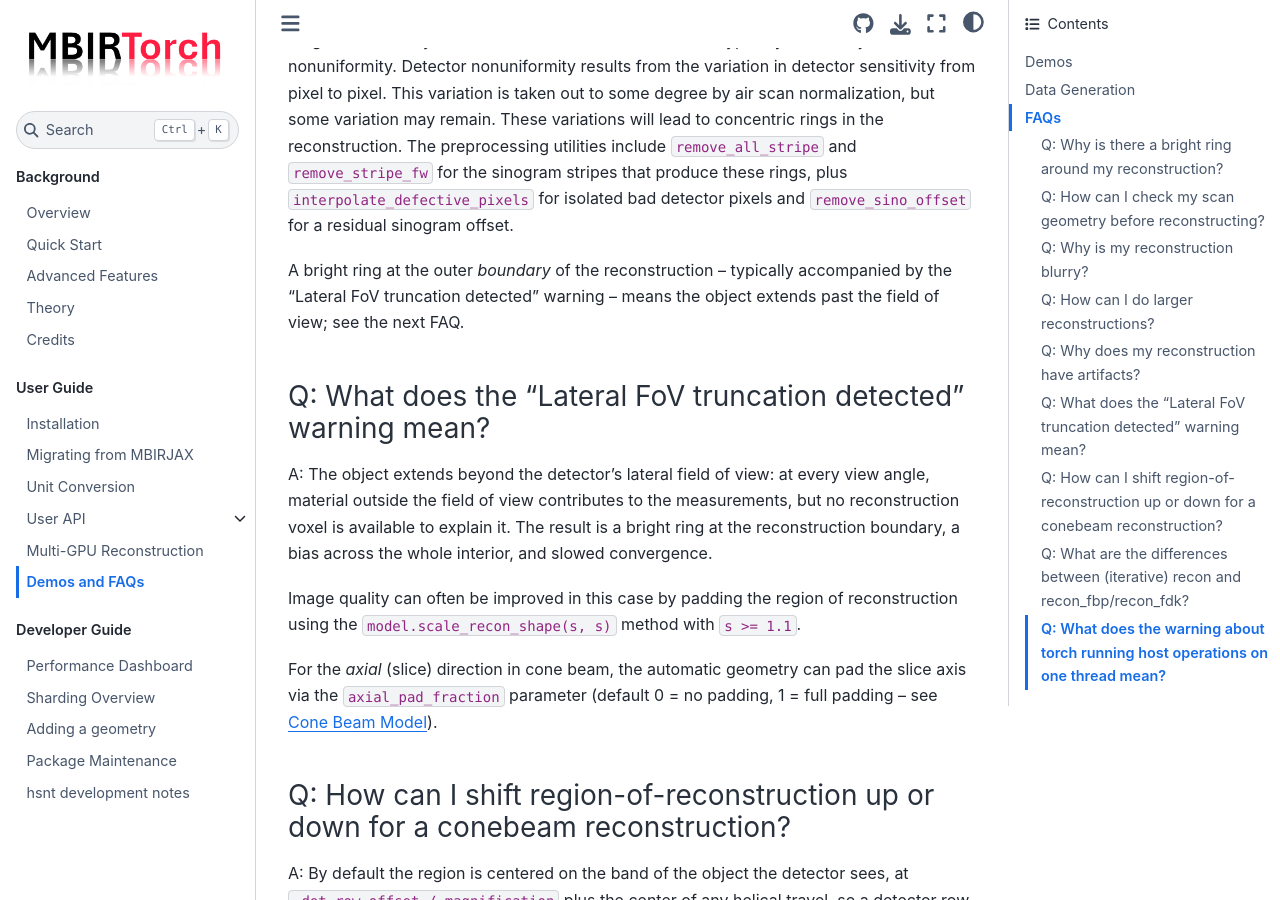
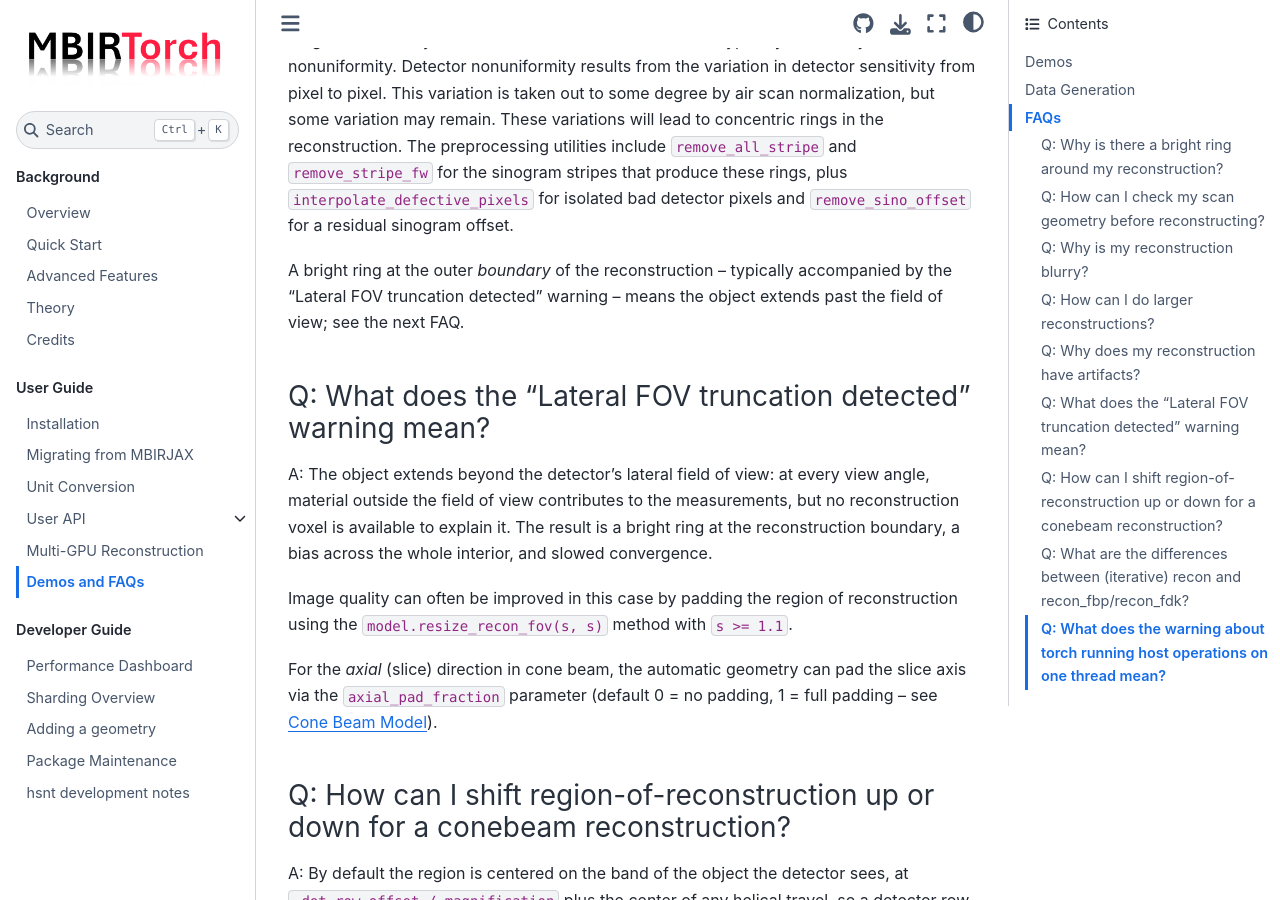
Before and after one commit to cabouman/mbirtorch, a Sphinx documentation site: the page built from docs/source/demos_and_faqs.rst, in a window 1280 px wide and 900 px high, scrolled down 5060 px. Built offline with Sphinx 7.4.7 and the Sphinx Book theme 1.1.4, drawn with Linux system fonts in a browser that asks for light colours; some of the changed text lies outside the part shown.

Commit message:
Rename scale_recon_shape to resize_recon_fov; old name deprecated
resize_recon_fov has the same arguments and behavior. scale_recon_shape
still works but raises a FutureWarning. The lateral truncation warning
and the docs use the new name and spell it FOV; the migration page lists
the rename.

Co-Authored-By: Claude Fable 5.1 <noreply@anthropic.com>

```diff
--- a/docs/source/advanced_features.rst
+++ b/docs/source/advanced_features.rst
@@ -60,7 +60,7 @@ interior.  The two directions are handled separately.
   at each end.  The value is a single fraction or a ``(top, bottom)`` pair.  The default 0 adds no
   slices, and 1 pads each end out to the farthest slice reached by any measured ray.
 - **Across the rotation axis:** MBIRTorch prints a warning when the object appears to extend past
-  the detector.  In that case, call ``ct_model.scale_recon_shape(s, s)`` with ``s`` of 1.1 or
+  the detector.  In that case, call ``ct_model.resize_recon_fov(s, s)`` with ``s`` of 1.1 or
   more before reconstructing.
 
 
--- a/docs/source/demos_and_faqs.rst
+++ b/docs/source/demos_and_faqs.rst
@@ -87,7 +87,7 @@ You can improve the reconstruction by increasing recon_shape:
 
 .. code-block:: python
 
-        ct_model.scale_recon_shape(row_scale=1.2, col_scale=1.2)
+        ct_model.resize_recon_fov(row_scale=1.2, col_scale=1.2)
 
 Note that the scale factor need only be large enough to give some padding around the region of valid projection --
 it does not need to match the size of the true object.  Larger scale factors will lead to increased time and memory.
@@ -197,10 +197,10 @@ sinogram stripes that produce these rings, plus ``interpolate_defective_pixels``
 bad detector pixels and ``remove_sino_offset`` for a residual sinogram offset.
 
 A bright ring at the outer *boundary* of the reconstruction -- typically accompanied by the
-"Lateral FoV truncation detected" warning -- means the object extends past the field of view; see the next FAQ.
+"Lateral FOV truncation detected" warning -- means the object extends past the field of view; see the next FAQ.
 
 
-Q: What does the "Lateral FoV truncation detected" warning mean?
+Q: What does the "Lateral FOV truncation detected" warning mean?
 ++++++++++++++++++++++++++++++++++++++++++++++++++++++++++++++++
 
 A: The object extends beyond the detector's lateral field of view: at every view angle, material outside
@@ -209,7 +209,7 @@ The result is a bright ring at the reconstruction boundary, a bias across the wh
 convergence.
 
 Image quality can often be improved in this case by padding the region of reconstruction using the
-``model.scale_recon_shape(s, s)`` method with ``s >= 1.1``.
+``model.resize_recon_fov(s, s)`` method with ``s >= 1.1``.
 
 For the *axial* (slice) direction in cone beam, the automatic geometry can pad the slice
 axis via the ``axial_pad_fraction`` parameter (default 0 = no padding, 1 = full padding --
--- a/docs/source/usr_api_overview.rst
+++ b/docs/source/usr_api_overview.rst
@@ -51,7 +51,7 @@ for direct (non-iterative) reconstruction in the case of many views and low-nois
 .. autosummary::
 
    TomographyModel.recon
-   TomographyModel.scale_recon_shape
+   TomographyModel.resize_recon_fov
    TomographyModel.prox_map
    TomographyModel.forward_project
    TomographyModel.back_project
--- a/docs/source/usr_migration.rst
+++ b/docs/source/usr_migration.rst
@@ -46,6 +46,10 @@ The direct reconstruction methods are renamed so that every reconstruction metho
      - ``model.recon_split_sino(sinogram)``
    * - ``preprocess.mar.recon_plastic_metal(model, sinogram, weights)``
      - ``model.recon_plastic_metal(sinogram, weights)``
+   * - ``model.scale_recon_shape(row_scale, col_scale, slice_scale)``
+     - ``model.resize_recon_fov(row_scale, col_scale, slice_scale)``
+
+``scale_recon_shape`` still works but prints a warning.
 
 
 Devices
--- a/docs/source/usr_parameters.rst
+++ b/docs/source/usr_parameters.rst
@@ -91,8 +91,8 @@ Array size of reconstruction. This is set automatically (by ``auto_set_recon_geo
 For cone beam, the automatic shape can pad each end of the slice axis using
 the cone beam-specific ``axial_pad_fraction`` parameter.
 If the object extends beyond the field of view *laterally*, MBIRTorch will issue a warning during reconstruction.
-In this case, the reconstruction can be improved by using :meth:`~mbirtorch.TomographyModel.scale_recon_shape` with
-``scale_recon_shape(s, s)`` and ``s`` typically chosen as ``s >= 1.1``.
+In this case, the reconstruction can be improved by using :meth:`~mbirtorch.TomographyModel.resize_recon_fov` with
+``resize_recon_fov(s, s)`` and ``s`` typically chosen as ``s >= 1.1``.
 
 .. _param-delta_det_channel:
 
--- a/docs/source/usr_tomography_model.rst
+++ b/docs/source/usr_tomography_model.rst
@@ -56,12 +56,12 @@ the cross-reference target that ``:show-inheritance:`` needs on every model clas
 .. automethod:: mbirtorch.TomographyModel.get_recon_dict
 
 
-Recon Shape and Voxel Spacing
------------------------------
+Recon FOV and Voxel Spacing
+---------------------------
 
 .. automethod:: mbirtorch.TomographyModel.auto_set_recon_geometry
 
-.. automethod:: mbirtorch.TomographyModel.scale_recon_shape
+.. automethod:: mbirtorch.TomographyModel.resize_recon_fov
 
 .. automethod:: mbirtorch.TomographyModel.get_magnification
 
```
Also changed, not shown: 1 other file.
